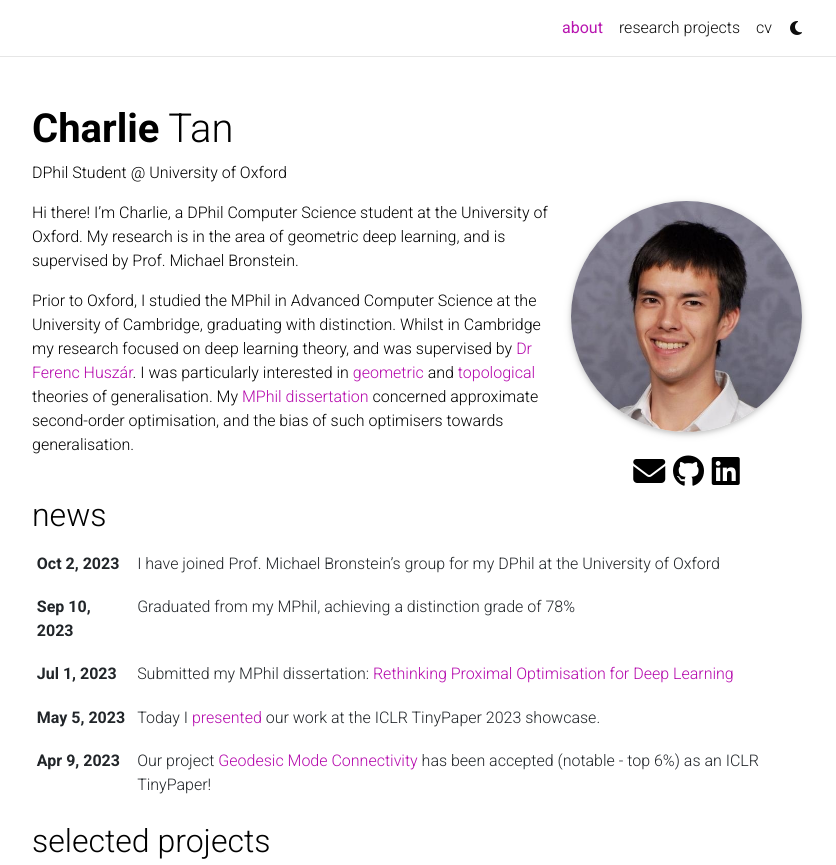
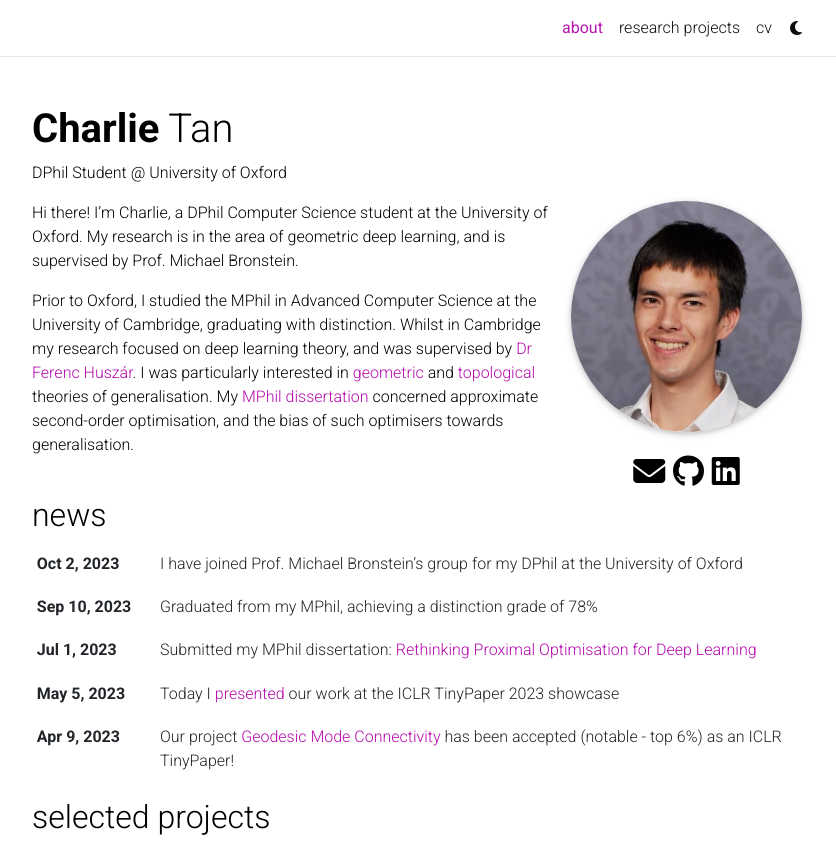
Before and after one commit to charliebtan/charliebtan.github.io, a Jekyll site: the page built from _pages/about.md, in a window 1280 px wide and 1063 px high, cut to the strip 0-865 px from the top of the window. Shown: the whole strip, without its empty margins (223-1059 px from the left). Built offline with Jekyll 4.4.1, drawn with Linux system fonts in a browser that asks for light colours; full-size pictures stand in for the smaller copies a plugin makes; comment, search, counter and statistics services are not loaded; a style sheet for code colours, icons or effects is not loaded.

Commit message:
stop text wrapping

```diff
--- a/_includes/news.html
+++ b/_includes/news.html
@@ -11,7 +11,7 @@
               {% endif %}
               {% for item in news limit: news_limit %}
                 <tr>
-                  <th scope="row">{{ item.date | date: "%b %-d, %Y" }}</th>
+                  <th style="width: 16%" scope="row">{{ item.date | date: "%b %-d, %Y" }}</th>
                   <td>
                     {% if item.inline -%}
                       {{ item.content | remove: '<p>' | remove: '</p>' | emojify }}
```
Also changed, not shown: _news/tinypaper_talk.md (+1 -1 lines).
